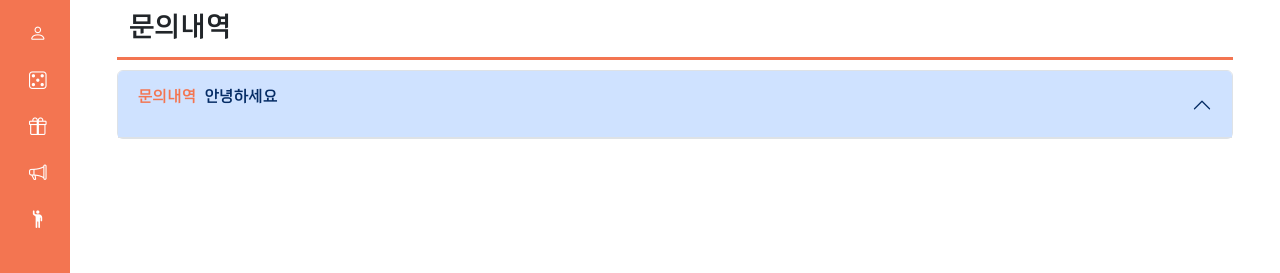
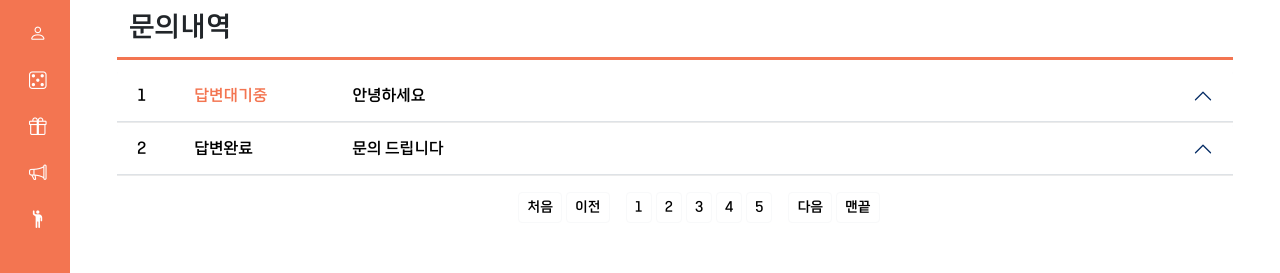
Before and after one commit to byeonnns/let-ffle-front, a Vue app: page /Admin/InquiryList in a window 1280 px wide. Shown: the part 162-435 px from the top of the page. Built offline with nearby package versions, Linux system fonts and the light colour scheme; what vue3-lottie would draw is missing.

Commit message:
Refacor: Admin 문의목록 조회 레이아웃 수정

```diff
--- a/src/views/Admin/Inquiry/InquiryListView.vue
+++ b/src/views/Admin/Inquiry/InquiryListView.vue
@@ -5,37 +5,33 @@
             <h3 style=" margin-top: 30px">문의내역</h3>
         </div>
 
-        <div class="accordion" id="accordionExample">
+        <div class="accordion">
             <div class="accordion-item">
                 <h3 class="accordion-header">
                     <button class="accordion-button custom-accordion-button" type="button" data-bs-toggle="collapse"
                         data-bs-target="#collapse1" aria-expanded="true" aria-controls="collapse1">
-                        <p class="custom-title me-2" style="color: #F37551">문의내역</p>
+                        <p class="custom-title me-5">1</p>
+                        <p class="custom-title me-5" style="width: 80px; color: #F37551">답변대기중</p>
                         <p class="custom-text">안녕하세요</p>
                     </button>
                 </h3>
                 <div id="collapse1" class="accordion-collapse collapse  container" data-bs-parent="#accordionExample">
                     <div class="accordion-body">
                         <div class="container "
-                            style="width: 100%;  height:500px; background-color: #FAFAFA; padding: 30px;">
+                            style="width: 100%;  height:300px; background-color: #FAFAFA; padding: 30px;">
                             <!-- border:1px solid black  -->
 
                             <div style="width: 100%; ">
                                 <!-- border:1px solid black -->
-                                <p>안녕하세요</p>
-                                <h3>
-                                    <p>안녕하세요</p>
-                                </h3>
-
-
+                                <p>베리는 어떻게 얻을 수 있나요?</p>
                             </div>
 
                         </div>
 
                         <!-- 답변 등록 폼 -->
-                        <div class=" form-group row mt-5">
+                        <div class=" form-group row mt-3">
                             <div style="margin-bottom: 30px">
-                                <textarea id="bcontent" type="text" class="form-control" placeholder="댓글을 입력하세요."
+                                <textarea id="bcontent" type="text" class="form-control" placeholder="답변을 입력하세요."
                                     style="height:100px;"></textarea>
                             </div>
                         </div>
@@ -50,13 +46,126 @@
             </div>
 
         </div>
+        <div class="accordion">
+            <div class="accordion-item">
+                <h3 class="accordion-header">
+                    <button class="accordion-button custom-accordion-button" type="button" data-bs-toggle="collapse"
+                        data-bs-target="#collapse2" aria-expanded="true" aria-controls="collapse2">
+                        <p class="custom-title me-5">2</p>
+                        <p class="custom-title me-5" style="width: 80px;">답변완료</p>
+                        <p class="custom-text">문의 드립니다</p>
+                    </button>
+                </h3>
+                <div id="collapse2" class="accordion-collapse collapse  container" data-bs-parent="#accordionExample">
+                    <div class="accordion-body">
+                        <div class="container "
+                            style="width: 100%;  height:300px; background-color: #FAFAFA; padding: 30px;">
+                            <!-- border:1px solid black  -->
 
+                            <div style="width: 100%; ">
+                                <!-- border:1px solid black -->
+                                <p>베리는 어떻게 얻을 수 있나요?</p>
+                            </div>
+                        </div>
+                        <!-- 답변 등록 폼 -->
+                        <div class=" form-group row mt-3">
+                            <h3>등록된 답변</h3>
+                            <div>
+                                <p>베리는 매일 첫 로그인 시 1개, 하루 응모 3개 전부 참여 및 미션 수행까지 모두 완료하시면 1개를 추가 지급합니다. 감사합니다.</p>
+                            </div>
+                        </div>
 
+                    </div>
+                </div>
+
+            </div>
+
+        </div>
+
+        <div class="text-end mb-2 mt-3">
+            <div class="d-flex justify-content-between align-items-center">
+                <div class="d-flex flex-grow-1 justify-content-center ms-5">
+                    <button class="btn btn-outline-light btn-sm me-1"
+                        style="background-color: white; color:black;">처음</button>
+                    <button class="btn btn-outline-light btn-sm me-3"
+                        style="background-color: white; color:black;">이전</button>
+                    <button class="btn btn-outline-light btn-sm me-1"
+                        style="background-color: white; color:black;">1</button>
+                    <button class="btn btn-outline-light btn-sm me-1"
+                        style="background-color: white; color:black;">2</button>
+                    <button class="btn btn-outline-light btn-sm me-1"
+                        style="background-color: white; color:black;">3</button>
+                    <button class="btn btn-outline-light btn-sm me-1"
+                        style="background-color: white; color:black;">4</button>
+                    <button class="btn btn-outline-light btn-sm me-3"
+                        style="background-color: white; color:black;">5</button>
+                    <button class="btn btn-outline-light btn-sm me-1"
+                        style="background-color: white; color:black;">다음</button>
+                    <button class="btn btn-outline-light btn-sm"
+                        style="background-color: white; color:black;">맨끝</button>
+                </div>
+            </div>
+        </div>
 
     </div>
 </template>
 
 <script setup>
+
 </script>
 
-<style scoped></style>
+<style scoped>
+.custom-accordion-button {
+    background-color: white;
+    /* 원하는 배경 색상 */
+    color: black;
+    /* 텍스트 색상 */
+    border: none;
+    /* 버튼 테두리 제거 */
+}
+
+.custom-accordion-button:not(.collapsed) {
+    background-color: white;
+    /* 아코디언이 확장된 상태의 배경 색상 */
+}
+
+.custom-accordion-button:focus {
+    box-shadow: none;
+    /* 버튼 포커스 시 그림자 제거 */
+}
+
+.custom-accordion-button .custom-title,
+.custom-accordion-button .custom-text {
+    margin: 0;
+    /* 모든 방향의 마진을 제거 */
+    padding: 0;
+    /* 모든 방향의 패딩을 제거 */
+    display: inline;
+    /* 인라인 요소로 변경하여 같은 줄에 표시 */
+}
+
+.custom-accordion-button .custom-text {
+    margin-left: 30px;
+    /* 필요한 경우 추가 간격을 조정  */
+}
+
+.accordion-item {
+    border: none;
+}
+
+.accordion-header {
+    border-bottom: 1px solid #ebebeb;
+}
+
+/* 위에 있는 전체 서비스 이벤트 공지 기타칸 정렬 */
+.table th,
+.table tr {
+    text-align: center;
+
+}
+
+/* 전체, 이용정책 글자 색 */
+.spanded {
+    color: black;
+}
+</style>
--- a/src/views/Member/FindPasswordView.vue
+++ b/src/views/Member/FindPasswordView.vue
@@ -5,7 +5,7 @@
                 <p class="text-center" style="font-size:32px; font-weight: 700;">비밀번호 찾기</p>
                 <hr class="border-2 opacity-100 mt-2" />
                 <div>
-                    <p>가입 시 등록한 휴대폰 번호와 이름,<br>이메일을 입력해주세요.</p>
+                    <p>가입 시 등록한 휴대폰 번호와<br>이름, 이메일을 입력해주세요.</p>
                 </div>
                 <label for="mte" class="mb-2" style="margin-top:44px">휴대폰 번호</label>
                 <input id="mtel" type="text" class="border-0 border-bottom" v-model="mphone">
```
